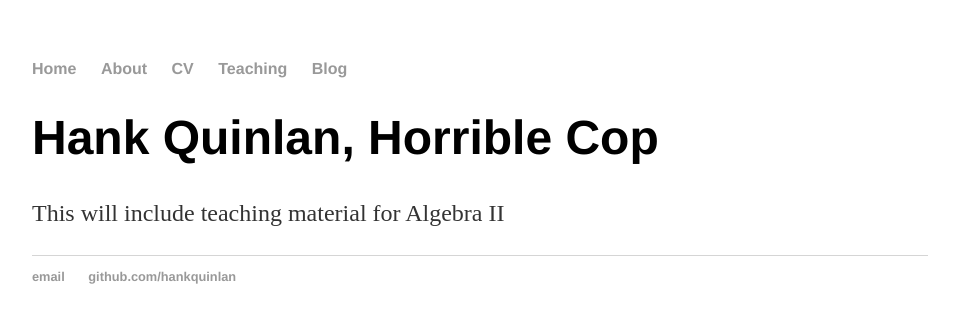
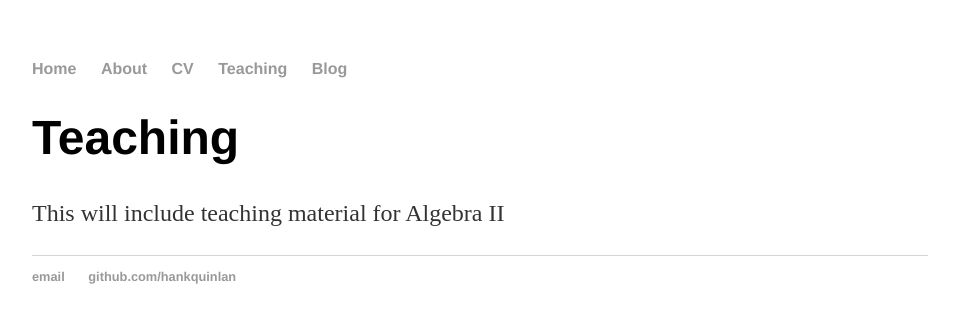
Before and after one commit to jon-m-wilson/jon-m-wilson.github.io, a Jekyll site: the page built from teaching/index.html, in a window 1280 px wide. Shown: the top 323 px of the page, without its empty margins (160-1119 px from the left). Built offline with Jekyll 4.4.1, drawn with Linux system fonts in a browser that asks for light colours.

Commit message:
Update index.html

```diff
--- a/teaching/index.html
+++ b/teaching/index.html
@@ -1,6 +1,6 @@
 ---
 layout: default
-title: Hank Quinlan, Horrible Cop
+title: Teaching
 ---
 
 <h1>{{ page.title }}</h1>
```
